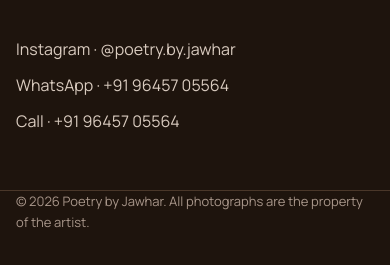
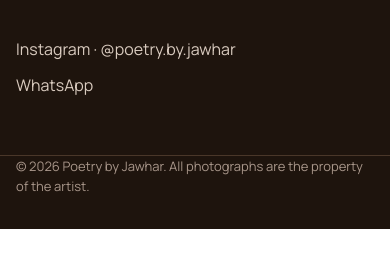
Before and after one commit to jasizain/poetry-by-jawhar, a plain HTML site: page index.html in a window 390 px wide. Shown: the part 7473-7738 px from the top of the page. After the commit the page ends 7702 px from the top, so only its background shows below. Drawn offline with nearby package versions, Linux system fonts and the light colour scheme.

Commit message:
Footer: remove the phone number
Co-Authored-By: Claude Opus 5.5 <noreply@anthropic.com>

```diff
--- a/index.html
+++ b/index.html
@@ -190,8 +190,7 @@
       </div>
       <ul class="footer-links">
         <li><a href="https://www.instagram.com/poetry.by.jawhar" target="_blank" rel="noopener">Instagram · @poetry.by.jawhar</a></li>
-        <li><a href="https://wa.me/919645705564" target="_blank" rel="noopener">WhatsApp · +91 96457 05564</a></li>
-        <li><a href="tel:+919645705564">Call · +91 96457 05564</a></li>
+        <li><a href="https://wa.me/919645705564" target="_blank" rel="noopener">WhatsApp</a></li>
       </ul>
     </div>
     <p class="wrap copyright">© <span data-year></span> Poetry by Jawhar. All photographs are the property of the artist.</p>
```
